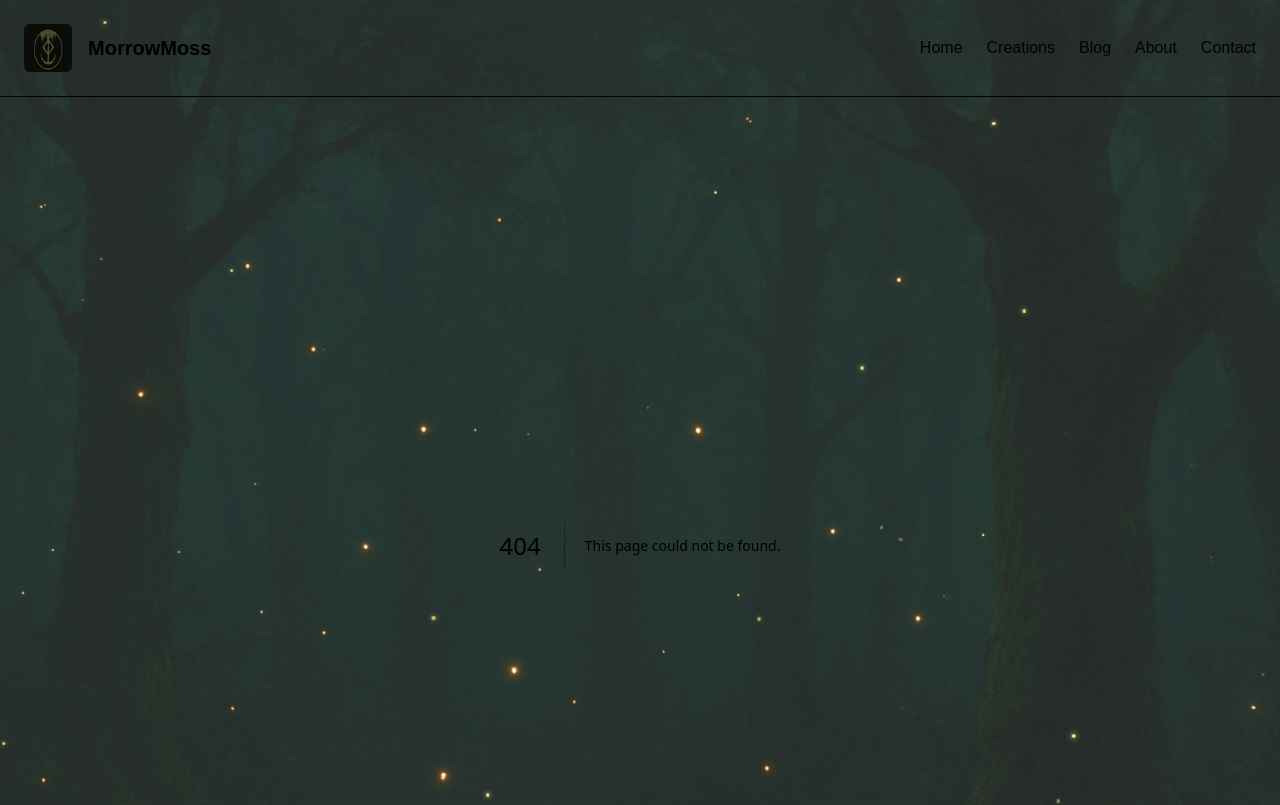
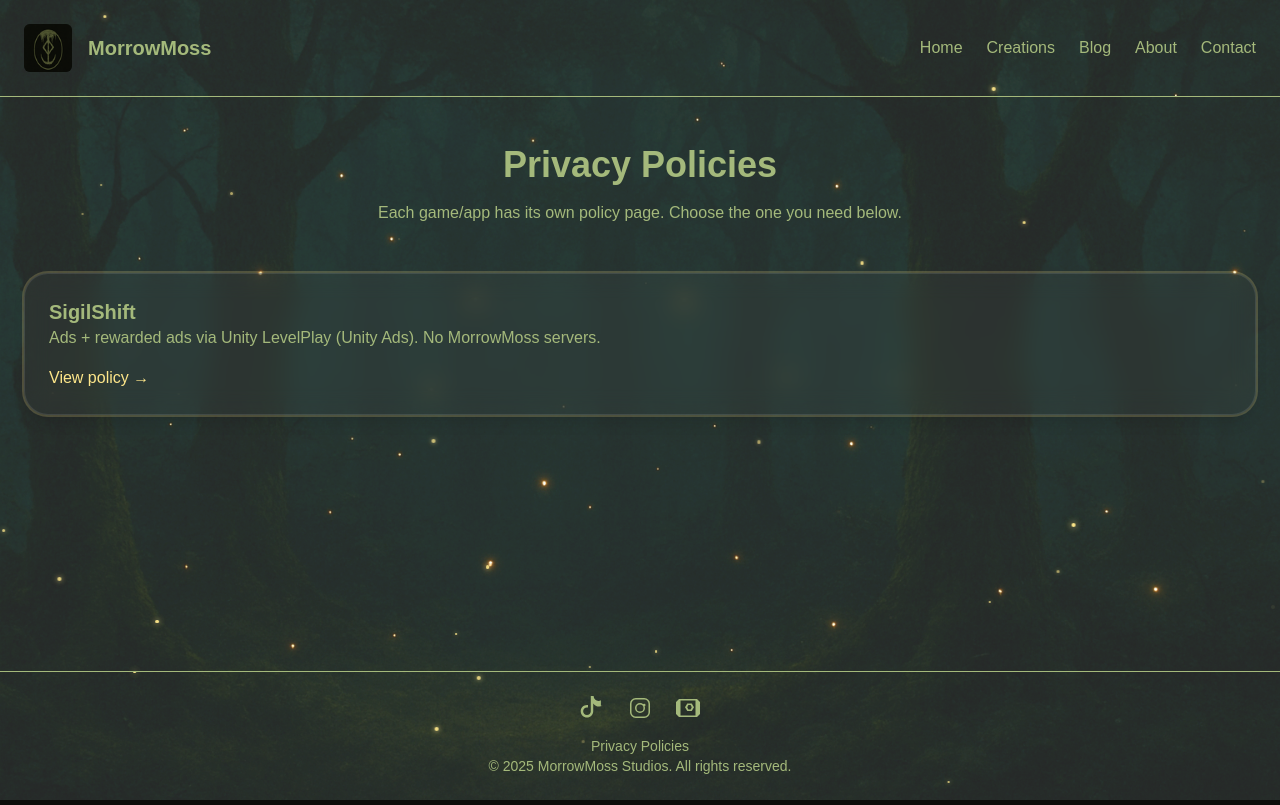
Before and after one commit to morrowmoss-studios/morrowmoss.com, a Next.js app: page /privacy in a window 1280 px wide. Before the commit this address had no page. Shown: the top 805 px of the page. Built offline with nearby package versions, Linux system fonts and the light colour scheme.

Commit message:
more changes

```diff
--- a/app/layout.tsx
+++ b/app/layout.tsx
@@ -159,7 +159,7 @@
                             </a>
                         </div>
 
-                        {/* Privacy link centered under socials */}
+                        {/* privacy link centered under socials */}
                         <Link
                             href="/privacy"
                             className="text-moss-light/80 hover:text-[#f7eab5] hover:drop-shadow-[0_0_6px_#f7eab5] transition"
--- a/app/Privacy/page.tsx
+++ b/app/privacy/page.tsx
@@ -1,8 +1,8 @@
 import Link from "next/link";
 
 export const metadata = {
-    title: "Privacy Policies | MorrowMoss Studios",
-    description: "Privacy policies for MorrowMoss Studios games and apps.",
+    title: "privacy Policies | MorrowMoss Studios",
+    description: "privacy policies for MorrowMoss Studios games and apps.",
 };
 
 export default function PrivacyPoliciesPage() {
```
Also changed, not shown: app/privacy/sigilshift/page.tsx (renamed from app/Privacy/sigilshift/page.tsx).
